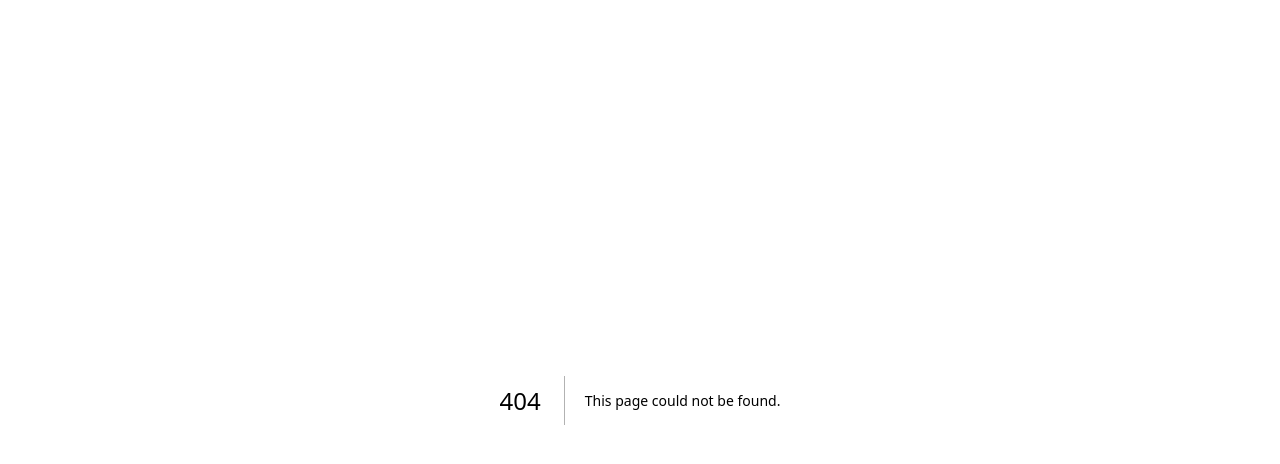
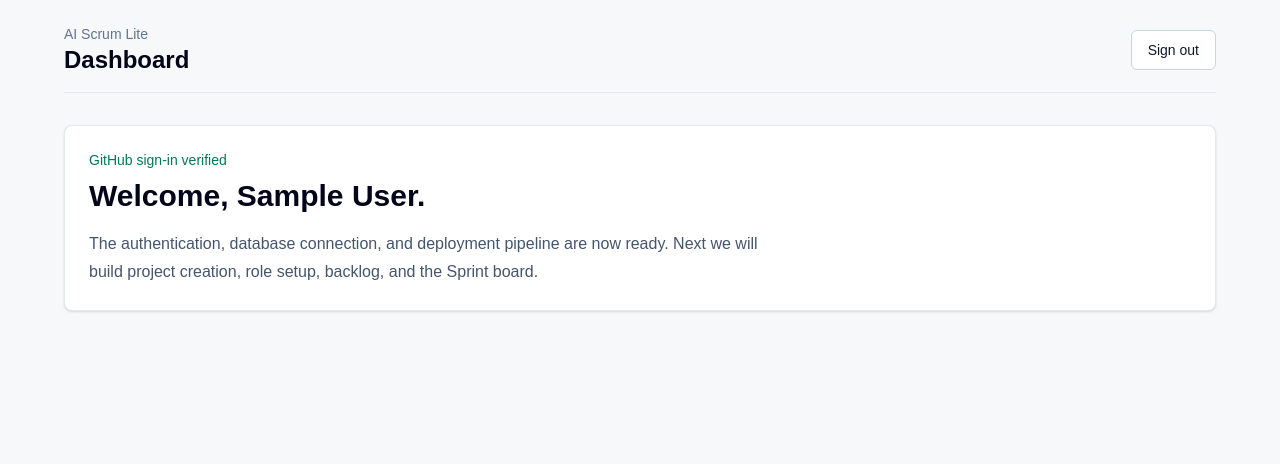
Before and after one commit to cindysi6699-svg/ai-scrum-lite, a Next.js app: page /dashboard in a window 1280 px wide. Before the commit this address had no page. Shown: the top 464 px of the page. Built offline with nearby package versions, Linux system fonts and the light colour scheme; no server answers; sample sign-in values are in the browser's storage.

Commit message:
Show authenticated state and dashboard

```diff
--- /dev/null
+++ b/src/app/dashboard/page.tsx
@@ -0,0 +1,44 @@
+import { getServerSession } from "next-auth";
+import Link from "next/link";
+import { redirect } from "next/navigation";
+
+import { authOptions } from "@/lib/auth";
+
+export default async function DashboardPage() {
+  const session = await getServerSession(authOptions);
+
+  if (!session?.user) {
+    redirect("/api/auth/signin");
+  }
+
+  return (
+    <main className="min-h-screen bg-[#f7f8fa] px-6 py-6 text-slate-950">
+      <section className="mx-auto w-full max-w-6xl">
+        <header className="flex items-center justify-between border-b border-slate-200 pb-4">
+          <div>
+            <p className="text-sm font-medium text-slate-500">AI Scrum Lite</p>
+            <h1 className="text-2xl font-semibold tracking-normal">Dashboard</h1>
+          </div>
+          <Link
+            className="inline-flex h-10 items-center rounded-md border border-slate-300 bg-white px-4 text-sm font-medium text-slate-900 transition hover:bg-slate-50"
+            href="/api/auth/signout"
+          >
+            Sign out
+          </Link>
+        </header>
+
+        <div className="mt-8 rounded-lg border border-slate-200 bg-white p-6 shadow-sm">
+          <p className="text-sm font-medium text-emerald-700">GitHub sign-in verified</p>
+          <h2 className="mt-2 text-3xl font-semibold tracking-normal">
+            Welcome, {session.user.name ?? session.user.email ?? "GitHub user"}.
+          </h2>
+          <p className="mt-4 max-w-2xl text-base leading-7 text-slate-600">
+            The authentication, database connection, and deployment pipeline are now
+            ready. Next we will build project creation, role setup, backlog, and the
+            Sprint board.
+          </p>
+        </div>
+      </section>
+    </main>
+  );
+}
--- a/src/app/page.tsx
+++ b/src/app/page.tsx
@@ -1,5 +1,15 @@
-import { CheckCircle2, GitBranch, Kanban, LockKeyhole, Sparkles } from "lucide-react";
+import {
+  CheckCircle2,
+  GitBranch,
+  Kanban,
+  LayoutDashboard,
+  LockKeyhole,
+  Sparkles,
+} from "lucide-react";
+import { getServerSession } from "next-auth";
 import Link from "next/link";
+
+import { authOptions } from "@/lib/auth";
 
 const modules = [
   "Project & role setup",
@@ -19,7 +29,10 @@ const nextSteps = [
   "Create Sprint 1 and seed the backlog",
 ];
 
-export default function Home() {
+export default async function Home() {
+  const session = await getServerSession(authOptions);
+  const isSignedIn = Boolean(session?.user);
+
   return (
     <main className="min-h-screen bg-[#f7f8fa] text-slate-950">
       <section className="mx-auto flex min-h-screen w-full max-w-6xl flex-col px-6 py-6">
@@ -28,6 +41,15 @@ export default function Home() {
             <p className="text-sm font-medium text-slate-500">AI/OPC Delivery</p>
             <h1 className="text-2xl font-semibold tracking-normal">AI Scrum Lite</h1>
           </div>
+          {isSignedIn ? (
+            <Link
+              className="inline-flex h-10 items-center gap-2 rounded-md bg-slate-950 px-4 text-sm font-medium text-white transition hover:bg-slate-800"
+              href="/dashboard"
+            >
+              <LayoutDashboard className="size-4" />
+              Dashboard
+            </Link>
+          ) : (
             <Link
               className="inline-flex h-10 items-center gap-2 rounded-md bg-slate-950 px-4 text-sm font-medium text-white transition hover:bg-slate-800"
               href="/api/auth/signin"
@@ -35,13 +57,14 @@ export default function Home() {
               <LockKeyhole className="size-4" />
               Sign in
             </Link>
+          )}
         </header>
 
         <div className="grid flex-1 gap-8 py-10 lg:grid-cols-[1.05fr_0.95fr] lg:items-center">
           <div className="max-w-2xl">
             <div className="mb-5 inline-flex items-center gap-2 rounded-md border border-emerald-200 bg-emerald-50 px-3 py-2 text-sm font-medium text-emerald-800">
               <CheckCircle2 className="size-4" />
-              Local app and database schema are ready
+              App and database schema are ready
             </div>
 
             <h2 className="text-4xl font-semibold leading-tight tracking-normal sm:text-5xl">
@@ -53,6 +76,15 @@ export default function Home() {
             </p>
 
             <div className="mt-8 flex flex-wrap gap-3">
+              {isSignedIn ? (
+                <Link
+                  className="inline-flex h-11 items-center gap-2 rounded-md bg-slate-950 px-5 text-sm font-medium text-white transition hover:bg-slate-800"
+                  href="/dashboard"
+                >
+                  <LayoutDashboard className="size-4" />
+                  Open dashboard
+                </Link>
+              ) : (
                 <Link
                   className="inline-flex h-11 items-center gap-2 rounded-md bg-slate-950 px-5 text-sm font-medium text-white transition hover:bg-slate-800"
                   href="/api/auth/signin"
@@ -60,6 +92,7 @@ export default function Home() {
                   <Sparkles className="size-4" />
                   Start with GitHub
                 </Link>
+              )}
               <a
                 className="inline-flex h-11 items-center gap-2 rounded-md border border-slate-300 bg-white px-5 text-sm font-medium text-slate-900 transition hover:bg-slate-50"
                 href="https://github.com/cindysi6699-svg/ai-scrum-lite"
@@ -93,6 +126,17 @@ export default function Home() {
             </div>
 
             <div className="mt-6 rounded-md border border-amber-200 bg-amber-50 p-4">
+              {isSignedIn ? (
+                <>
+                  <p className="text-sm font-semibold text-amber-900">Signed in</p>
+                  <p className="mt-3 text-sm leading-6 text-amber-950">
+                    {session?.user?.name ?? session?.user?.email ?? "GitHub user"} is
+                    authenticated. The next MVP step is creating the first project
+                    workspace.
+                  </p>
+                </>
+              ) : (
+                <>
                   <p className="text-sm font-semibold text-amber-900">Next workflow</p>
                   <ol className="mt-3 space-y-2 text-sm text-amber-950">
                     {nextSteps.map((step, index) => (
@@ -102,6 +146,8 @@ export default function Home() {
                       </li>
                     ))}
                   </ol>
+                </>
+              )}
             </div>
           </aside>
         </div>
```
Lines whose indentation alone changed are shown as unchanged.
